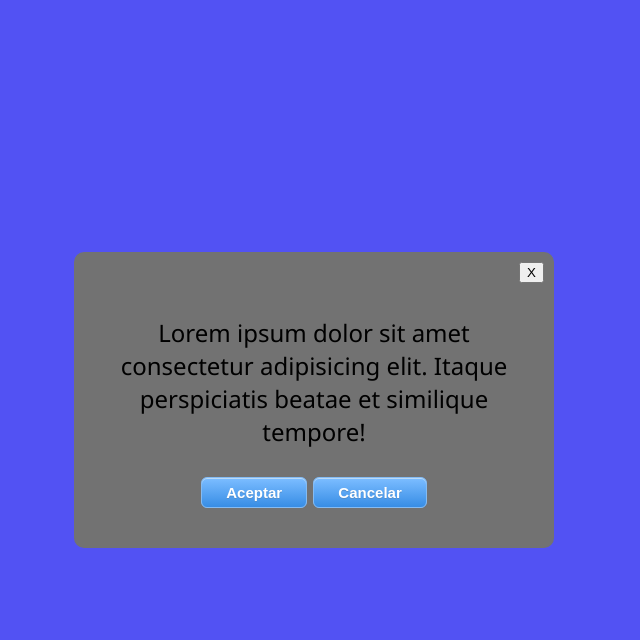
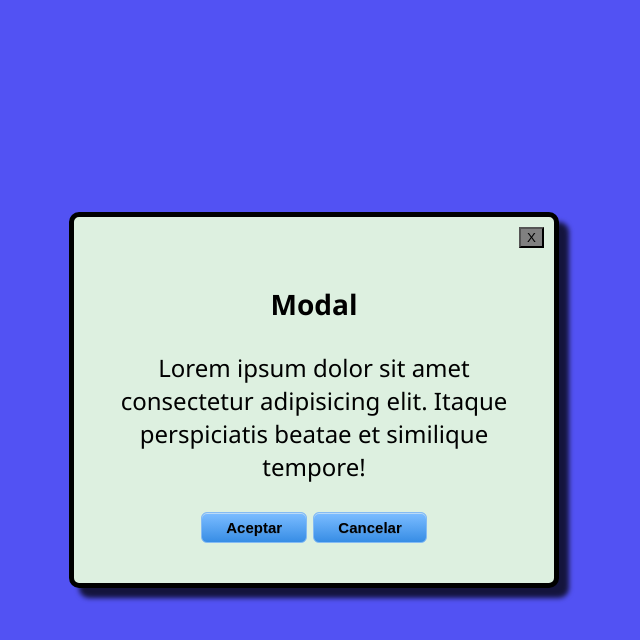
Before and after one commit to Emilianoperea1989/50-proyects-js, a plain HTML site: page Modal/index.html in a window 1280 px wide. Both pictures are taken after a click on the button "Click Aquí!". Shown: the whole page, without its empty margins (326-966 px from the left). Drawn offline with Linux system fonts and the light colour scheme.

Commit message:
fin de miniProyecto modal

```diff
--- a/Modal/Modal.js
+++ b/Modal/Modal.js
@@ -1,9 +1,15 @@
 const btn = document.getElementById("btn");
 const modal = document.getElementById("modal");
+const btnCerrar =document.getElementById("btn-cerrar")
 
 btn.addEventListener("click",()=>{
     modal.style.display="block";
     btn.style.display="none";
+})
+btnCerrar.addEventListener("click",()=>{
+    modal.style.display="none";
+    btn.style.display="block"
+
 })
 document.addEventListener("click", (event) => {
 
--- a/Modal/index.html
+++ b/Modal/index.html
@@ -8,7 +8,8 @@
 </head>
 <body>
     <div class="modal" id="modal">
-        <button class="btn-cerrar">X</button>
+        <button class="btn-cerrar" id="btn-cerrar">X</button>
+        <h3>Modal</h3>
         <p>Lorem ipsum dolor sit amet consectetur adipisicing elit. Itaque perspiciatis beatae et similique tempore!</p>
         <button class="btn-option" id="aceptar">Aceptar</button>
         <button class="btn-option" id="cancelar">Cancelar</button>
--- a/Modal/style.css
+++ b/Modal/style.css
@@ -10,19 +10,26 @@ body {
 .modal {
     position: relative;
     text-align: center;
-    background-color: rgb(114, 114, 114);
+    background-color: rgb(221, 240, 224);
+    border: 5px solid #000000;
     border-radius: 10px;
     width: 400px;
     display: none;
     font-family: 'Segoe UI', Tahoma, Geneva, Verdana, sans-serif;
     font-size: x-large;
     padding: 40px;
+    box-shadow: 10px 10px 5px 0px rgba(0,0,0,0.75);
+    -webkit-box-shadow: 10px 10px 5px 0px rgba(0,0,0,0.75);
+    -moz-box-shadow: 10px 10px 5px 0px rgba(0,0,0,0.75);
 }
 
 .btn{
     width: 120px;
     height: 60px;
     font-size: 20px;
+    box-shadow: 10px 10px 5px 0px rgba(0,0,0,0.75);
+    -webkit-box-shadow: 10px 10px 5px 0px rgba(0,0,0,0.75);
+    -moz-box-shadow: 10px 10px 5px 0px rgba(0,0,0,0.75);
 }
 
 .btn-option {
@@ -33,7 +40,7 @@ body {
 	border:1px solid #84bbf3;
 	display:inline-block;
 	cursor:pointer;
-	color:#ffffff;
+	color:#000000;
 	font-family:Arial;
 	font-size:15px;
 	font-weight:bold;
@@ -55,4 +62,5 @@ body {
     top: 10px;
     right: 10px;
     cursor: pointer;
+    background-color: gray;
 }
```
